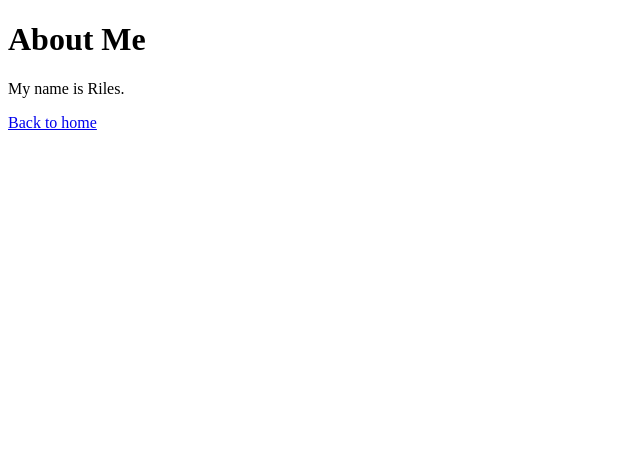
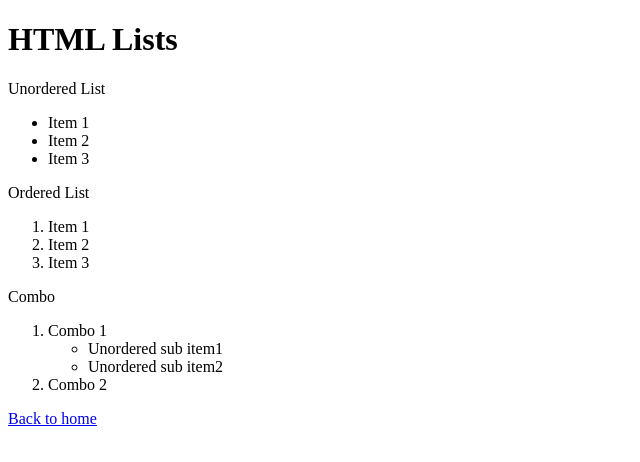
Before and after one commit to rkbrogan/OdinProject, a plain HTML site: page HTML_Foundations/lessons/Lists/index.html in a window 1280 px wide. Shown: the whole page, without its empty margins (0-640 px from the left). Drawn offline with Linux system fonts and the light colour scheme.

Commit message:
Got it to working state

```diff
--- a/HTML_Foundations/lessons/Lists/index.html
+++ b/HTML_Foundations/lessons/Lists/index.html
@@ -1,17 +1,49 @@
 <!DOCTYPE html>
 <html>
+
 <head>
   <meta charset="utf-8">
   <meta name="viewport" content="width=device-width">
-    <title>About Me</title>
+  <title>HTML Lists</title>
+  <!-- <link href="style.css" rel="stylesheet" type="text/css" /> -->
 </head>
+
 <body>
-    <h1>About Me</h1>
-    <p>
-      My name is Riles.
+  <h1>HTML Lists</h1>
+
+  <p>Unordered List
+  <ul>
+    <li>Item 1</li>
+    <li>Item 2</li>
+    <li>Item 3</li>
+  </ul>
   </p>
+
+  <p>Ordered List
+  <ol>
+    <li>Item 1</li>
+    <li>Item 2</li>
+    <li>Item 3</li>
+  </ol>
+  </p>
+
+  <p>Combo
+  <ol>
+    <li>Combo 1
+      <ul>
+        <li>Unordered sub item1</li>
+        <li>Unordered sub item2</li>
+      </ul>
+    </li>
+    <li>Combo 2</li>
+  </ol>
+  </p>
+
+  <!-- <script src="script.js"></script> -->
 </body>
+
 <footer>
-    <a href="../index.html">Back to home</a>
+  <a href="../../../index.html">Back to home</a>
 </footer>
+
 </html>
```
Also changed, not shown: HTML_Foundations/lessons/Links-and-Images/index.html (+1 -1 lines), index.html (renamed from HTML_Foundations/lessons/index.html, +2 -2 lines), about.html (renamed from HTML_Foundations/lessons/about.html). Lines whose indentation alone changed are shown as unchanged.
